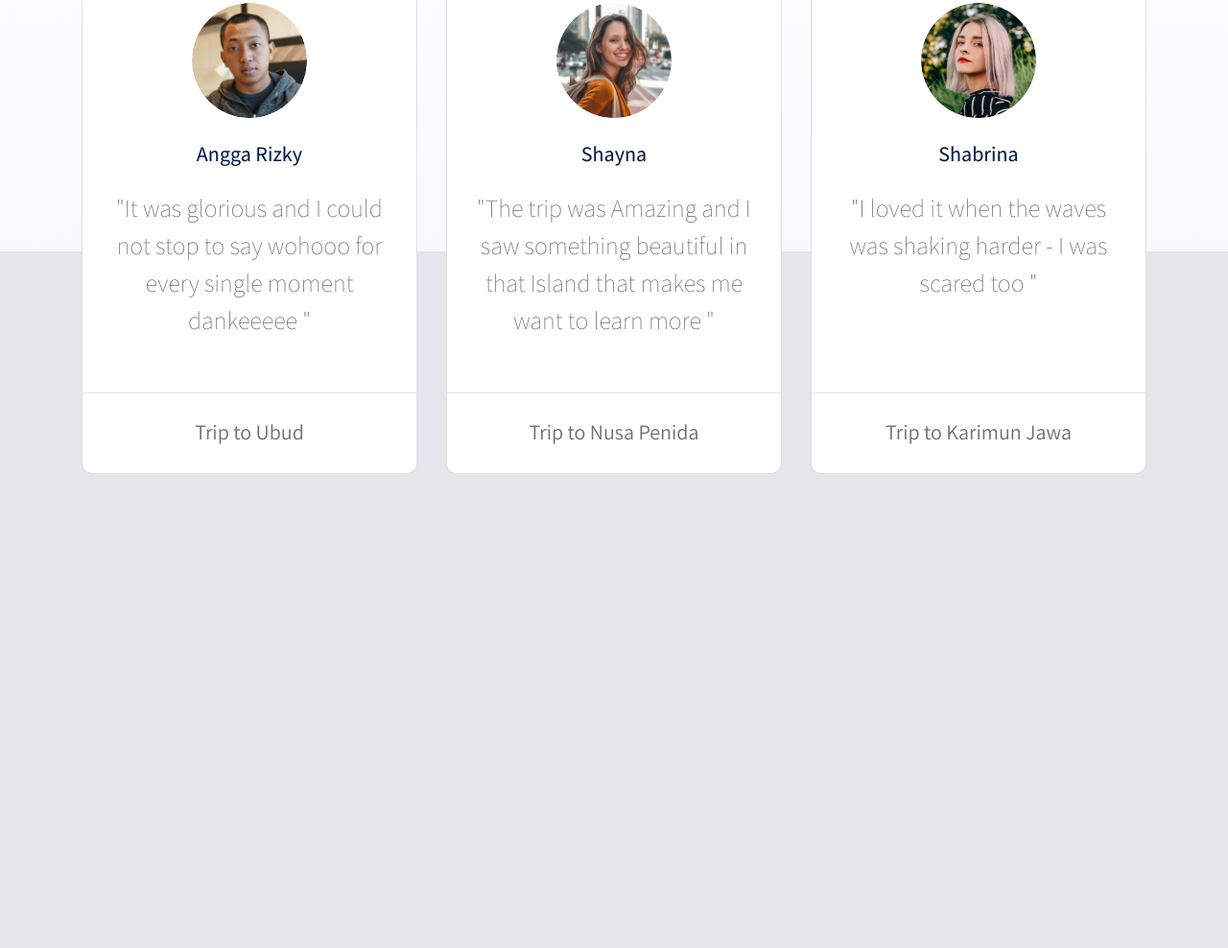
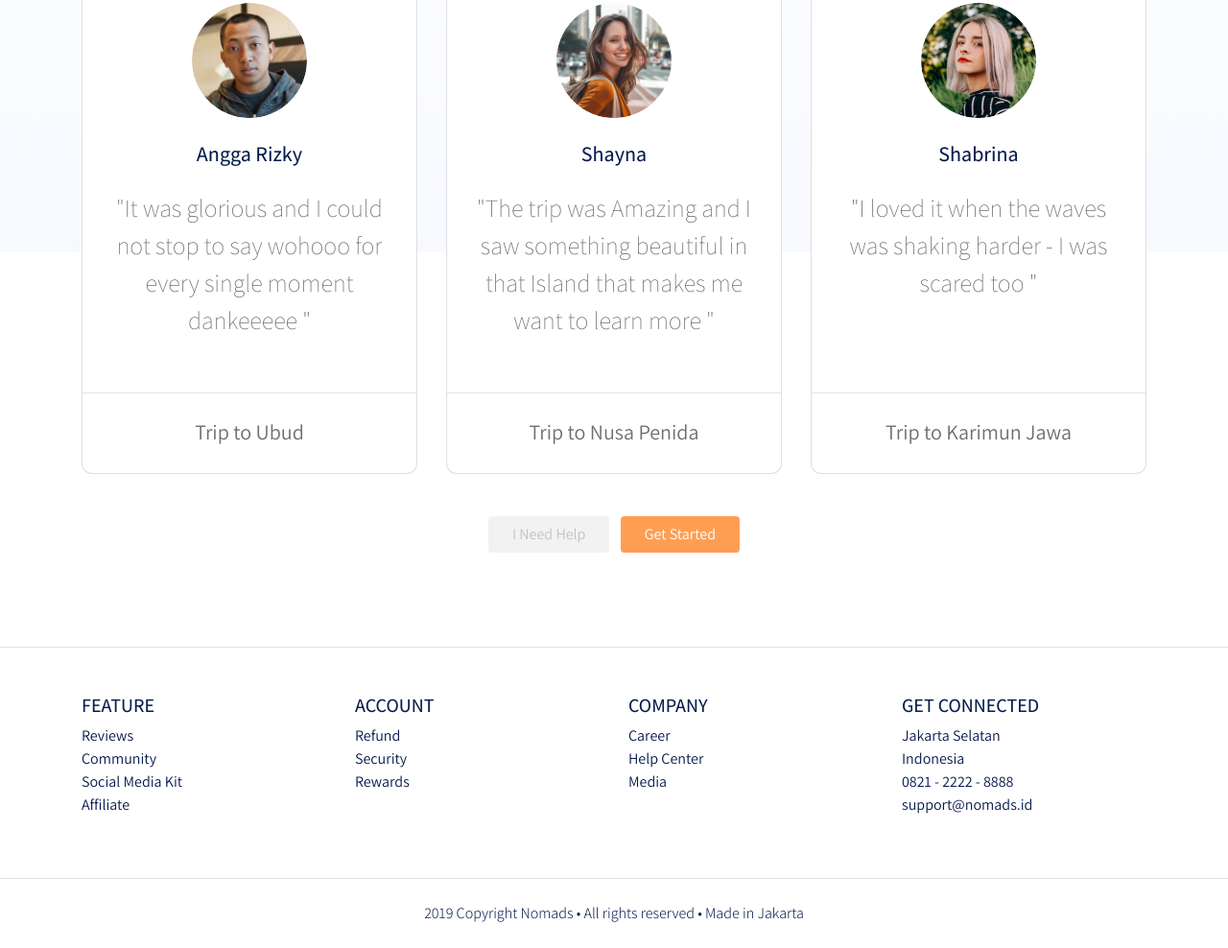
Before and after one commit to ilazuardi/nomads, a plain HTML site: page index.html in a window 1280 px wide. Shown: the part 1818-2806 px from the top of the page at 96% size. Before the commit the page ends 2382 px from the top, so only its background shows below. Drawn offline with nearby package versions, Linux system fonts and the light colour scheme; a web font is replaced by a local one.

Commit message:
update footer

```diff
--- a/frontend/styles/main.scss
+++ b/frontend/styles/main.scss
@@ -1,5 +1,5 @@
 body {
-    background-color: #E4E6EB;
+    background-color: white;
     font-family: 'Assistant', sans-serif;
     color: #071C4D;
 }
@@ -222,4 +222,29 @@ header {
         }
     }
 
+    .btn-get-started {
+        background-color: #FF9E53;
+        color: white;
+
+        &:hover {
+            background-color: #ff770e;
+            color: white;
+        }
+    }
+
+    .btn-need-help {
+        background-color: #f2f2f2;
+        color: #c3c3c3;
+
+        &:hover {
+            background-color: #fafafa;
+            color: #c3c3c3;
+        }
+    }
 }
+
+.section-footer {
+    a {
+        color: #071c4d;
+    }
+}
--- a/index.html
+++ b/index.html
@@ -193,7 +193,7 @@
             </div>
         </section>
 
-        <div class="section section-testimonial-content" id="testimonialContent">
+        <section class="section section-testimonial-content" id="testimonialContent">
             <div class="container">
                 <div class="section-popular-travel row justify-content-center">
                     <div class="col-sm-6 col-md-6 col-lg-4">
@@ -249,9 +249,76 @@
                         </div>
                     </div>
                 </div>
+
+                <div class="row">
+                    <div class="col-12 text-center">
+                        <a href="#" class="btn btn-need-help px-4 mt-4 mx-1">
+                            I Need Help
+                        </a>
+                        <a href="#" class="btn btn-get-started px-4 mt-4 mx-1">
+                            Get Started
+                        </a>
+                    </div>
+                </div>
+            </div>
+        </section>
+    </main>
+
+    <footer class="section-footer mt-5 mb-4 border-top">
+        <div class="container pt-5 pb-5">
+            <div class="row justify-content-center">
+                <div class="col-12">
+                    <div class="row">
+                        <div class="col-12 col-lg-3">
+                            <h5>FEATURE</h5>
+                            <ul class="list-unstyled">
+                                <li><a href="#">Reviews</a></li>
+                                <li><a href="#">Community</a></li>
+                                <li><a href="#">Social Media Kit</a></li>
+                                <li><a href="#">Affiliate</a></li>
+                            </ul>
+                        </div>
+
+                        <div class="col-12 col-lg-3">
+                            <h5>ACCOUNT</h5>
+                            <ul class="list-unstyled">
+                                <li><a href="#">Refund</a></li>
+                                <li><a href="#">Security</a></li>
+                                <li><a href="#">Rewards</a></li>
+                            </ul>
+                        </div>
+
+                        <div class="col-12 col-lg-3">
+                            <h5>COMPANY</h5>
+                            <ul class="list-unstyled">
+                                <li><a href="#">Career</a></li>
+                                <li><a href="#">Help Center</a></li>
+                                <li><a href="#">Media</a></li>
+                            </ul>
+                        </div>
+
+                        <div class="col-12 col-lg-3">
+                            <h5>GET CONNECTED</h5>
+                            <ul class="list-unstyled">
+                                <li><a href="#">Jakarta Selatan</a></li>
+                                <li><a href="#">Indonesia</a></li>
+                                <li><a href="#">0821 - 2222 - 8888</a></li>
+                                <li><a href="#">support@nomads.id</a></li>
+                            </ul>
+                        </div>
+                    </div>
+                </div>
             </div>
         </div>
-    </main>
+
+        <div class="container-fluid">
+            <div class="row border-top justify-content-center align-items-center pt-4">
+                <div class="col-auto text-gray-500 font-weight-light">
+                    2019 Copyright Nomads • All rights reserved • Made in Jakarta
+                </div>
+            </div>
+        </div>
+    </footer>
 
     <script src="frontend/libraries/jquery/jquery-3.7.1.min.js"></script>
     <script src="frontend/libraries/bootstrap/js/bootstrap.js"></script>
```
Also changed, not shown: frontend/styles/main.css, 1 other file.
